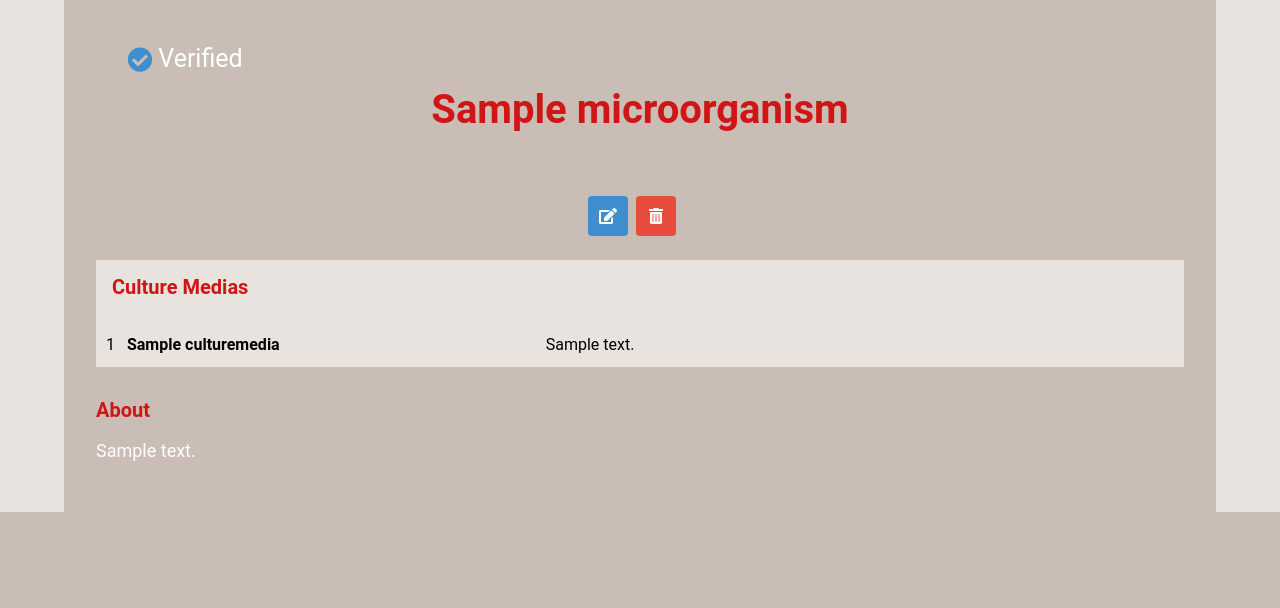
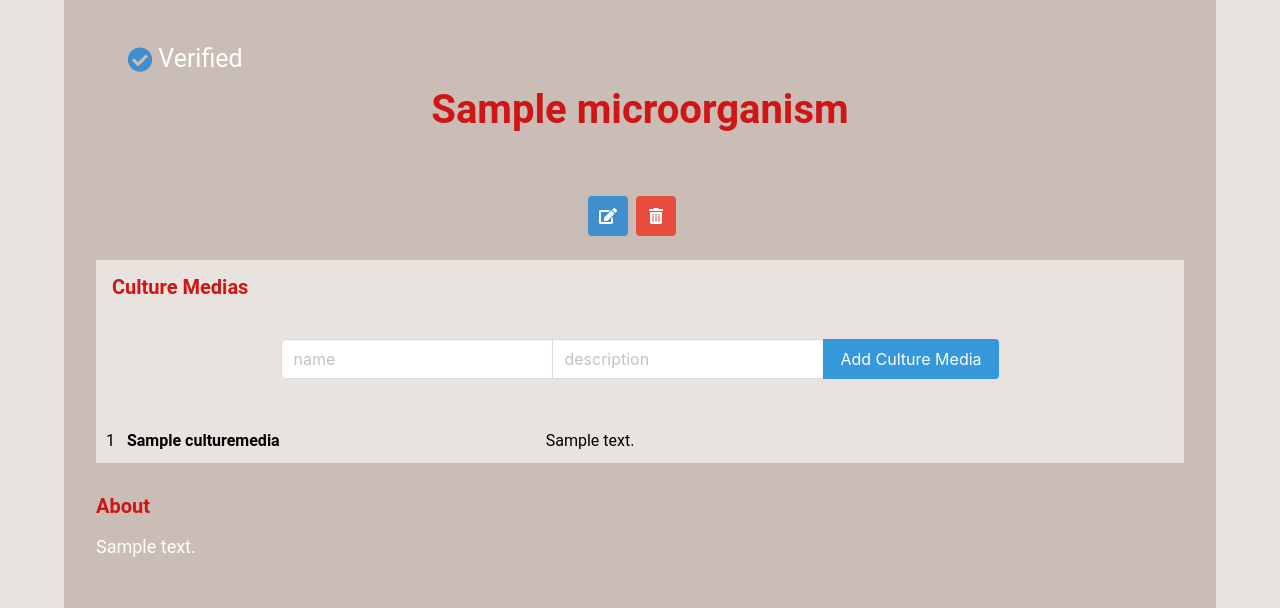
Before and after one commit to DoloresCode/finchfetch, a Django app: page /microorganisms/1/ in a window 1280 px wide. Shown: the part 685-1293 px from the top of the page. Before the commit the page ends 1197 px from the top, so only its background shows below. Run offline with Django 4.2, Linux system fonts and the light colour scheme; tables that the repository leaves empty hold one stand-in row (values such as "Sample post"); grey boxes marked "Sample" are stand-in pictures.

Commit message:
culture media form added totally done

```diff
--- a/main_app/static/styles/main.css
+++ b/main_app/static/styles/main.css
@@ -304,6 +304,7 @@ img {
   max-height: 100%;
   object-fit: contain;
   object-position: center;
+
 }
 
 .detail__name {
@@ -384,8 +385,21 @@ img {
   cursor: pointer;
 }
 
+.button.is-primary.is-disabled {
+  background-color: #3498db;
+  color: #ffffff;
+}
 
+.mb-5.form-add-culture-media {
+  display: flex;
+  flex-direction: column;
+  justify-content: center;
+  align-items: center;
+  min-height: 1vh;
+  padding: 1em;
+  box-sizing: border-box;
 
+}
 
 /* Delete Page */
 
--- a/main_app/templates/microorganism_detail.html
+++ b/main_app/templates/microorganism_detail.html
@@ -34,10 +34,42 @@
         </span>
       </a>
     </div>
-
     <div class="detail__culture_medias mb-5">
       <h3 class="title is-3 has-text-othercolor">Culture Medias</h3>
-
+      <form
+        class="mb-5 form-add-culture-media"
+        action="{% url 'culture_media_create' microorganism.pk %}"
+        method="post"
+      >
+        {% csrf_token %}
+        <div class="field has-addons">
+          <div class="control">
+            <input
+              class="input"
+              type="text"
+              name="name"
+              placeholder="name"
+              required
+            />
+          </div>
+          <div class="control">
+            <input
+              class="input"
+              type="text"
+              name="description"
+              placeholder="description"
+              required
+            />
+          </div>
+          <div class="control">
+            <input
+              class="button is-primary is-disabled"
+              type="submit"
+              value="Add Culture Media"
+            />
+          </div>
+        </div>
+      </form>
       {% for culture_media in microorganism.culture_medias.all %}
       <div class="culture_media">
         <span>{{forloop.counter}}</span>
```
